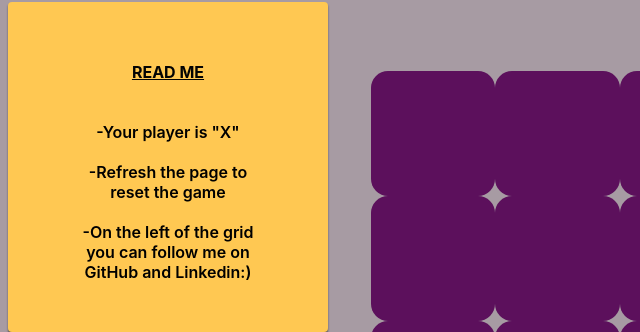
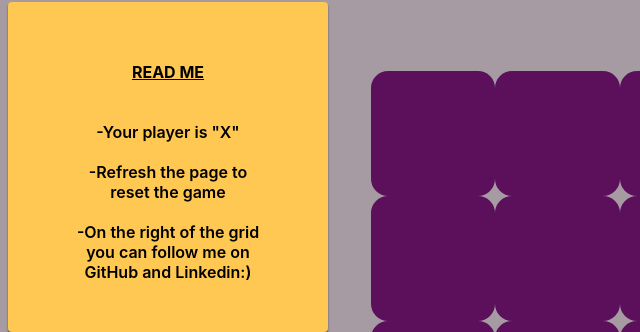
Before and after one commit to Ninabaldo/Game-Project-1, a plain HTML site: page index.html in a window 1280 px wide. Shown: the part 334-666 px from the top of the page, 82-722 px from the left. Drawn offline with Linux system fonts and the light colour scheme.

Commit message:
errors solved

```diff
--- a/index.html
+++ b/index.html
@@ -33,7 +33,7 @@
                     <div class="content">
                         <h6 class="category"></h6>
                         <h4 class="title"><a href="#">READ ME</a></h4> <br>
-                        <p class="description"><br> -Your player is "X"<br> <br>-Refresh the page to reset the game<br><br> -On the left of the grid you can follow me on GitHub and Linkedin:) </p>
+                        <p class="description"><br> -Your player is "X"<br> <br>-Refresh the page to reset the game<br><br> -On the right of the grid you can follow me on GitHub and Linkedin:) </p>
                     </div>
                 </div> <!-- end card -->
             </div>
```
